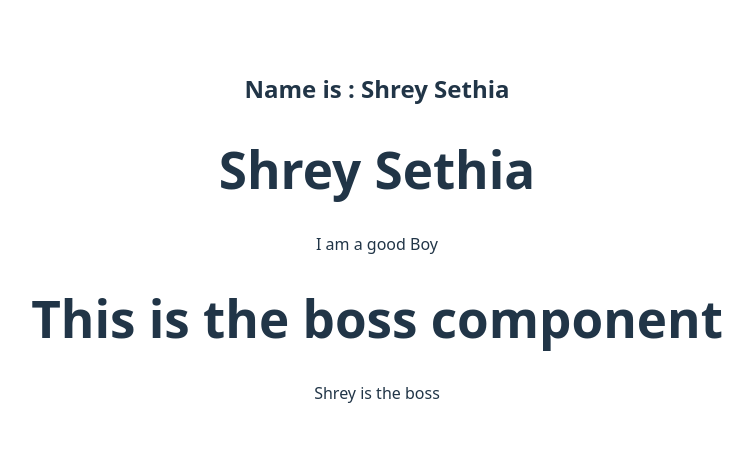
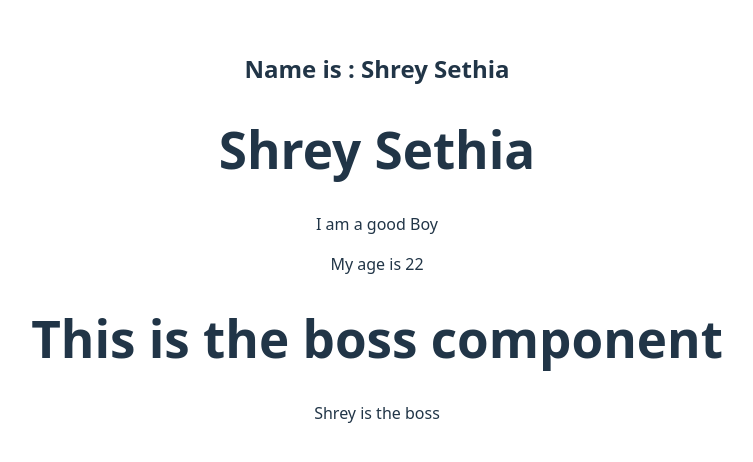
Before and after one commit to Sethiashrey/React-Learning, a React (Vite) app: page / in a window 1280 px wide. Shown: the part 164-626 px from the top of the page, without its empty margins (263-1016 px from the left). Built offline with nearby package versions, Linux system fonts and the light colour scheme.

Commit message:
New Files addition

```diff
--- a/src/App.jsx
+++ b/src/App.jsx
@@ -8,6 +8,7 @@ function Sunny(){
        <h2>Name is : {name}</h2>
       <h1>Shrey Sethia</h1>
       <p>I am a good Boy</p>
+      <p>My age is 22</p>
 
     </>
   )
```
